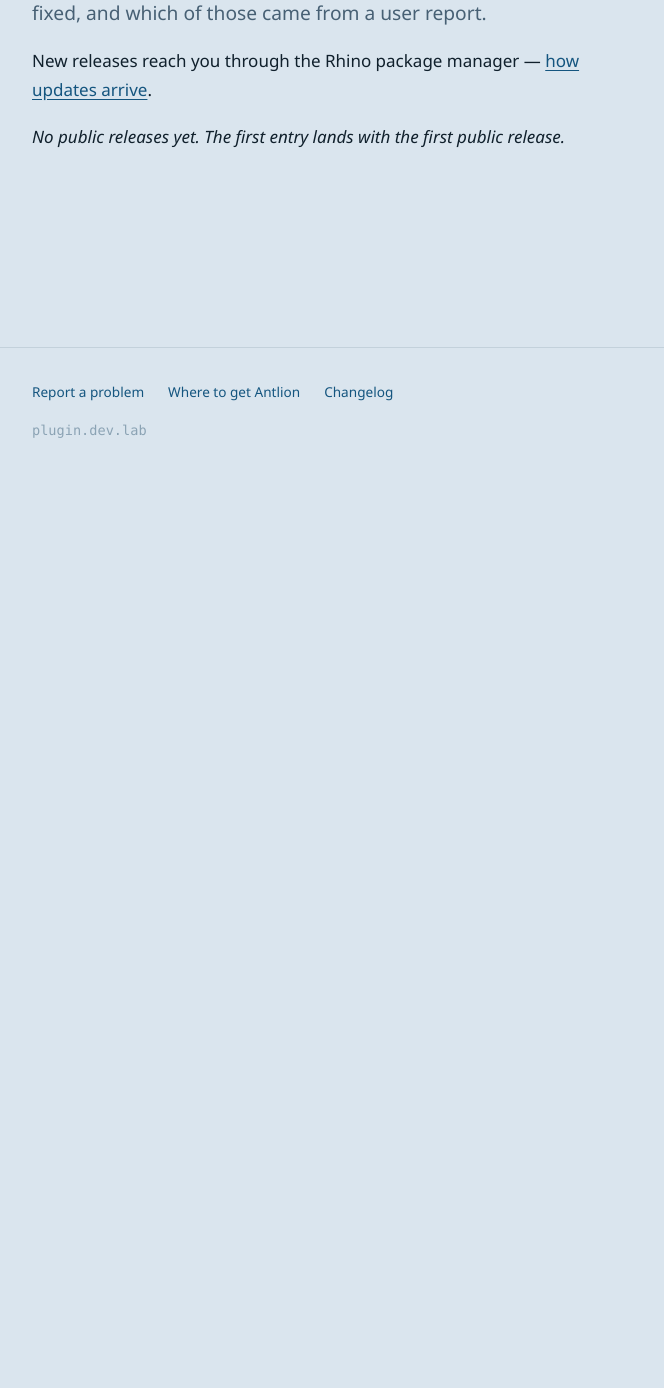
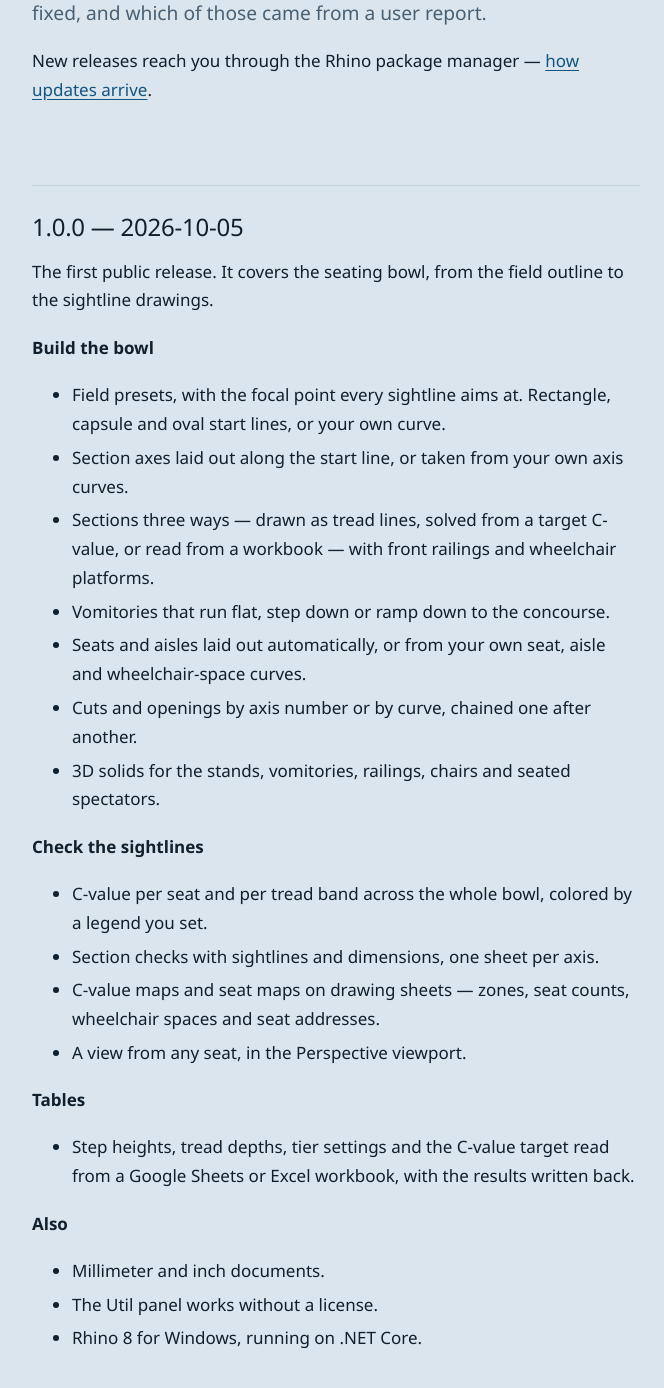
Before and after one commit to plugindevlab/plugindevlab.github.io, a Jekyll site: the page built from antlion/changelog/index.md, in a window 1280 px wide and 1400 px high, scrolled down 238 px. Shown: the top 1388 px of the window, without its empty margins (40-704 px from the left). Built offline with Jekyll 4.4.1, drawn with Linux system fonts in a browser that asks for light colours; before the commit the page ends 900 px from its top, so only the background shows below that.

Commit message:
Changelog: Antlion 1.0.0
The changelog now has its first entry - 1.0.0, released 2026-10-05 - listing what the first
public release covers: building the bowl, checking the sightlines, workbook round trips, and
millimeter and inch documents. Getting started drops the placeholder for a registration video
that does not exist yet.

Co-Authored-By: Claude Opus 5.5 <noreply@anthropic.com>
Claude-Session: https://claude.ai/code/session_01TgxzXmgYUsScvTytHhxtyP

```diff
--- a/antlion/changelog/index.md
+++ b/antlion/changelog/index.md
@@ -11,4 +11,39 @@ of those came from a user report.
 New releases reach you through the Rhino package manager —
 [how updates arrive](../getting-started/index.md#install).
 
-*No public releases yet. The first entry lands with the first public release.*
+## 1.0.0 — 2026-10-05
+
+The first public release. It covers the seating bowl, from the field outline to the sightline
+drawings.
+
+**Build the bowl**
+
+- Field presets, with the focal point every sightline aims at. Rectangle, capsule and oval
+  start lines, or your own curve.
+- Section axes laid out along the start line, or taken from your own axis curves.
+- Sections three ways — drawn as tread lines, solved from a target C-value, or read from a
+  workbook — with front railings and wheelchair platforms.
+- Vomitories that run flat, step down or ramp down to the concourse.
+- Seats and aisles laid out automatically, or from your own seat, aisle and wheelchair-space
+  curves.
+- Cuts and openings by axis number or by curve, chained one after another.
+- 3D solids for the stands, vomitories, railings, chairs and seated spectators.
+
+**Check the sightlines**
+
+- C-value per seat and per tread band across the whole bowl, colored by a legend you set.
+- Section checks with sightlines and dimensions, one sheet per axis.
+- C-value maps and seat maps on drawing sheets — zones, seat counts, wheelchair spaces and
+  seat addresses.
+- A view from any seat, in the Perspective viewport.
+
+**Tables**
+
+- Step heights, tread depths, tier settings and the C-value target read from a Google Sheets
+  or Excel workbook, with the results written back.
+
+**Also**
+
+- Millimeter and inch documents.
+- The Util panel works without a license.
+- Rhino 8 for Windows, running on .NET Core.
```
Also changed, not shown: antlion/getting-started/index.md (+0 -2 lines).
